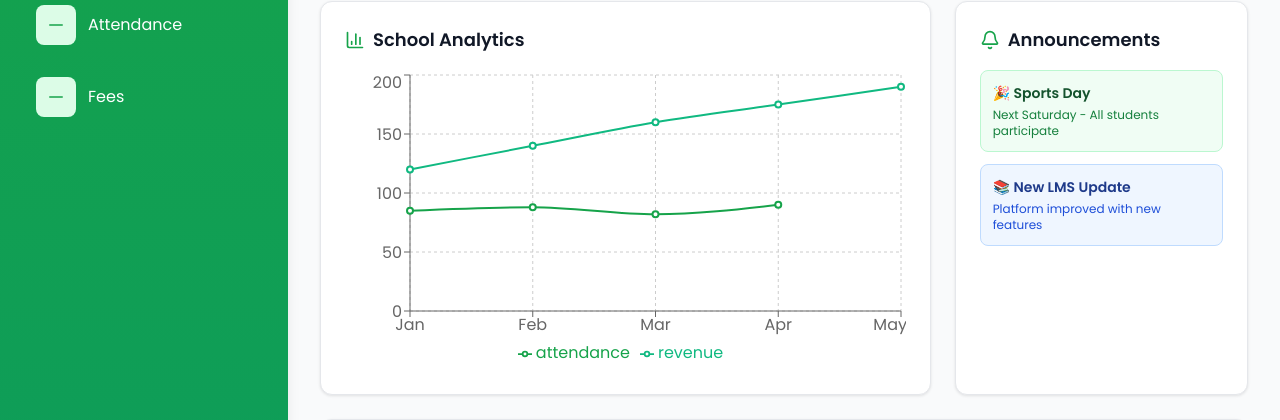
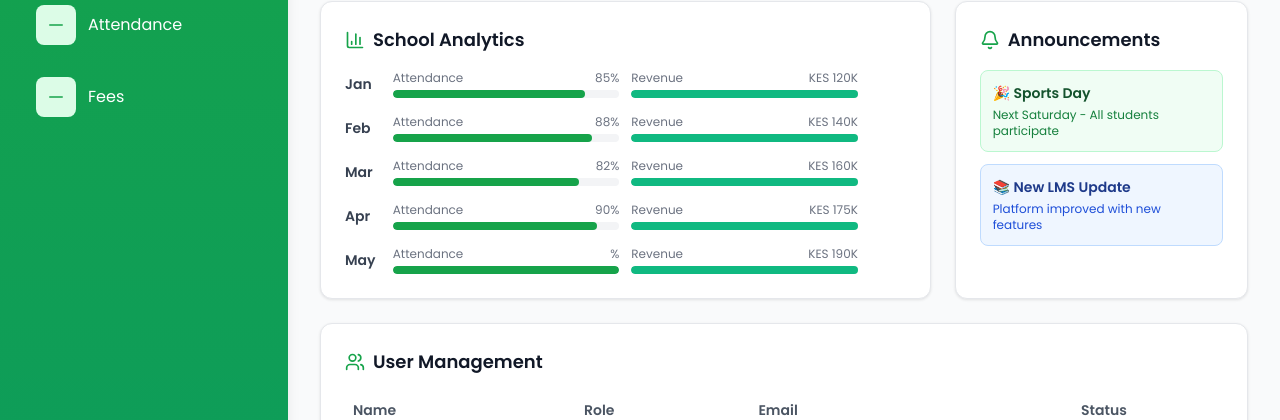
Before and after one commit to itaueliud/tstSchoolPortalDemo, a Next.js app: page /admin/dashboard in a window 1280 px wide. Shown: the part 255-675 px from the top of the page. Built offline with nearby package versions, Linux system fonts and the light colour scheme.

Commit message:
Remove recharts from admin dashboard analytics

```diff
--- a/pages/admin/dashboard.tsx
+++ b/pages/admin/dashboard.tsx
@@ -1,7 +1,6 @@
 import Layout from '../../components/Layout'
 import StatCard from '../../components/StatCard'
 import { Users, Banknote, FileText, Bell, CreditCard, BarChart3, Settings } from 'lucide-react'
-import { LineChart, Line, XAxis, YAxis, CartesianGrid, Tooltip, Legend, ResponsiveContainer } from 'recharts'
 
 const analyticsData = [
   { month: 'Jan', attendance: 85, revenue: 120 },
@@ -47,17 +46,31 @@ export default function AdminDashboard(){
           <BarChart3 className="w-5 h-5 text-green-600" />
           <h3 className="text-lg font-semibold text-gray-900">School Analytics</h3>
         </div>
-        <ResponsiveContainer width="100%" height={300}>
-          <LineChart data={analyticsData}>
-            <CartesianGrid strokeDasharray="3 3" />
-            <XAxis dataKey="month" />
-            <YAxis />
-            <Tooltip />
-            <Legend />
-            <Line type="monotone" dataKey="attendance" stroke="#16a34a" strokeWidth={2} />
-            <Line type="monotone" dataKey="revenue" stroke="#10b981" strokeWidth={2} />
-          </LineChart>
-        </ResponsiveContainer>
+        <div className="space-y-4">
+          {analyticsData.map((item) => (
+            <div key={item.month} className="grid grid-cols-12 gap-3 items-center">
+              <div className="col-span-2 sm:col-span-1 text-sm font-semibold text-gray-700">{item.month}</div>
+              <div className="col-span-10 sm:col-span-5">
+                <div className="flex items-center justify-between text-xs text-gray-500 mb-1">
+                  <span>Attendance</span>
+                  <span>{item.attendance}%</span>
+                </div>
+                <div className="h-2 rounded-full bg-gray-100 overflow-hidden">
+                  <div className="h-full rounded-full bg-green-600" style={{ width: `${item.attendance}%` }} />
+                </div>
+              </div>
+              <div className="col-span-10 col-start-3 sm:col-span-5 sm:col-start-7">
+                <div className="flex items-center justify-between text-xs text-gray-500 mb-1">
+                  <span>Revenue</span>
+                  <span>KES {item.revenue}K</span>
+                </div>
+                <div className="h-2 rounded-full bg-gray-100 overflow-hidden">
+                  <div className="h-full rounded-full bg-emerald-500" style={{ width: `${item.revenue}%` }} />
+                </div>
+              </div>
+            </div>
+          ))}
+        </div>
       </div>
 
       {/* Announcements */}
```
